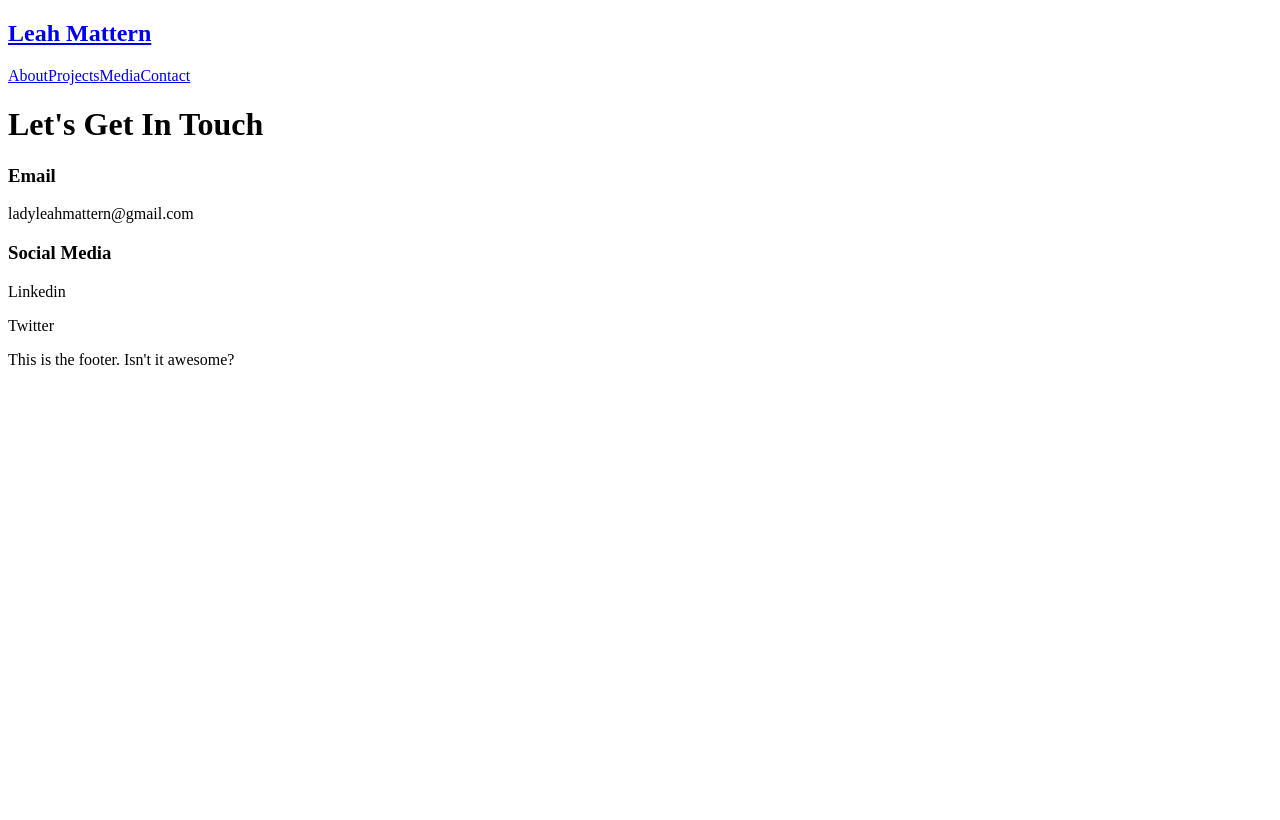
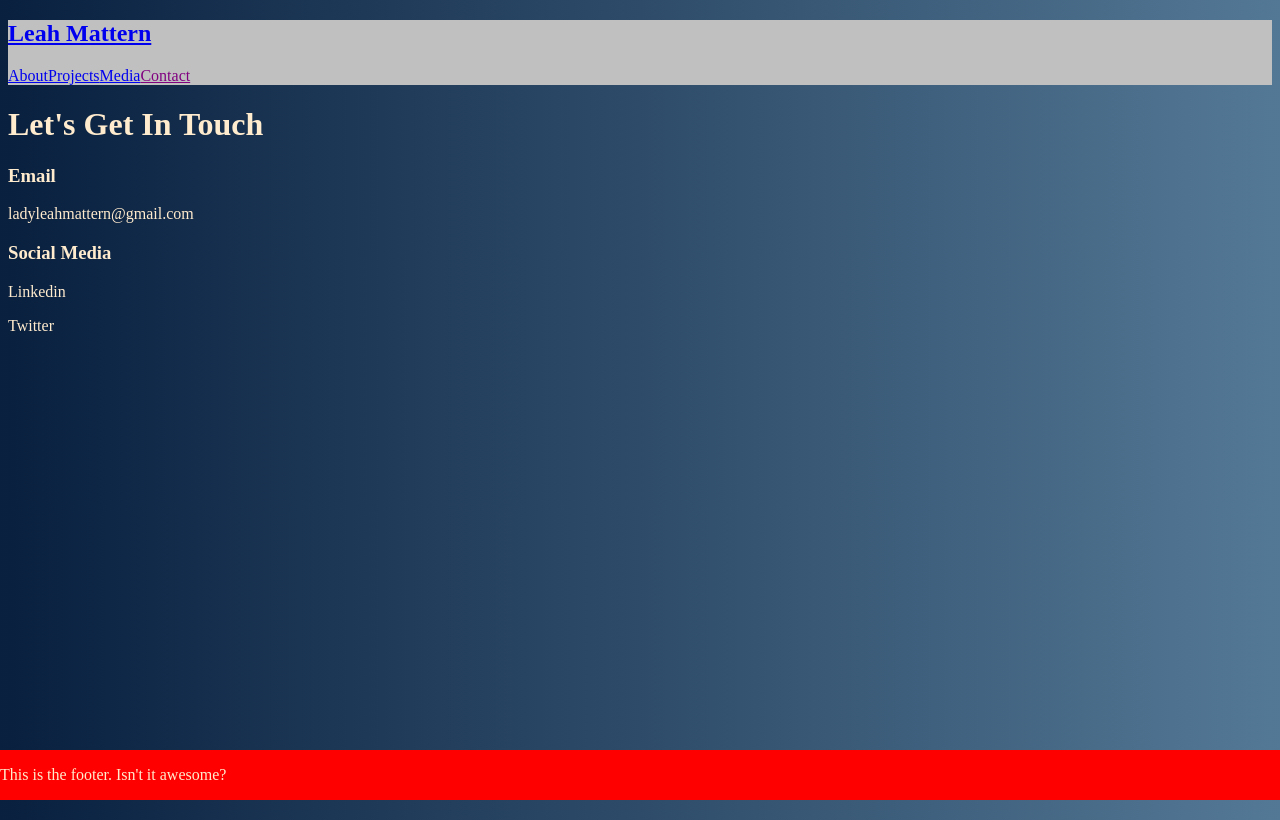
Before and after one commit to Lady-Mattern/portfolio, a React (Create React App) app: page /contact in a window 1280 px wide. Built offline with nearby package versions, Linux system fonts and the light colour scheme.

Commit message:
Attempting to position the footer at the bottom of the page

```diff
--- a/src/App.js
+++ b/src/App.js
@@ -13,7 +13,7 @@ import Media from './pages/Media';
 import Contact from './pages/Contact';
 
 // Styling
-// import styles from './styles/styles.css';
+import styles from './styles/styles.css';
 
 class App extends Component {
   render () {
--- a/src/pages/Home.js
+++ b/src/pages/Home.js
@@ -4,6 +4,7 @@ class Home extends Component {
     render () {
         return (
             <div className="Home">
+                <h1>SITE UNDER CONSTRUCTION</h1>
                 <h2>A Reasonably Tame Software Engineer....</h2>
                 <p>Welcome to my portfolio! Feel free to have a look around.</p>
             </div>
--- a/src/styles/styles.css
+++ b/src/styles/styles.css
@@ -18,6 +18,10 @@ html, body {
 
 .Footer {
     background-color: red;
+    position: absolute;
+    left: 0;
+    right: 0;
+    bottom: 0;
 }
 
 .ProjectCard {
```
